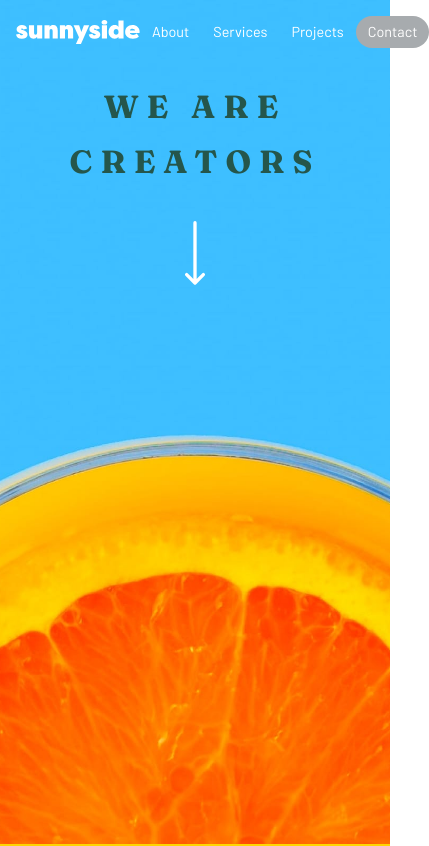
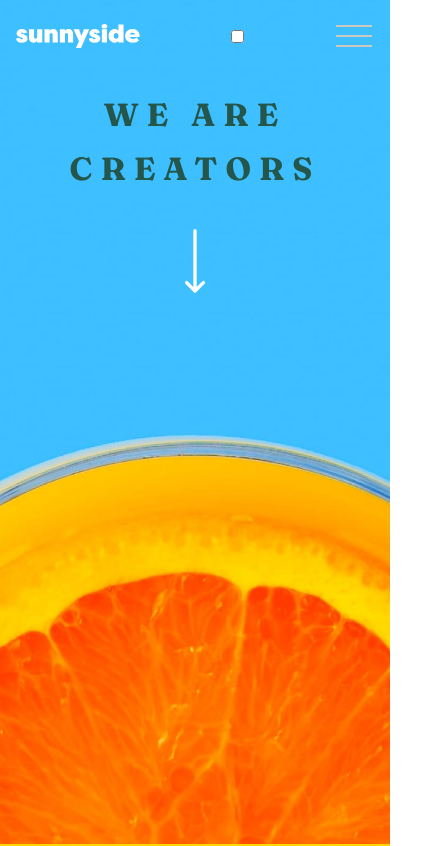
Before and after one commit to nivanovic7/sunnyside, a website: page index.html in a window 390 px wide. Shown: the top 846 px of the page, 429 px wide, since content can reach past the window. Drawn offline with Linux system fonts and the light colour scheme.

Commit message:
Added toggle button

```diff
--- a/index.html
+++ b/index.html
@@ -21,8 +21,12 @@
         <div class="navigation__logo-box">
           <img class="navigation__logo" src="./images/logo.svg" alt="logo" />
         </div>
+        <input type="checkbox" id="chbox" />
 
-        <ul class="navigation__list">
+        <label for="chbox" class="toggle">
+          <span>&nbsp;</span>
+        </label>
+        <ul class="navigation__list menu">
           <li class="navigation__item">
             <a href="#" class="navigation__link">About</a>
           </li>
--- a/sass/layout/_navigation.scss
+++ b/sass/layout/_navigation.scss
@@ -46,3 +46,52 @@
     }
   }
 }
+
+.toggle {
+  display: none;
+
+  span {
+    display: inline-block;
+    width: 90%;
+    height: 2px;
+    border: 3px;
+    background-color: rgb(206, 200, 195);
+    position: relative;
+
+    &::after,
+    &::before {
+      content: "";
+      position: absolute;
+      width: 100%;
+      background-color: rgb(206, 200, 195);
+
+      height: 100%;
+      left: 0;
+    }
+
+    &::after {
+      top: -1.2rem;
+    }
+
+    &::before {
+      top: 1.2rem;
+    }
+  }
+
+  @include respond(tab-port) {
+    display: flex;
+    align-items: center;
+    justify-content: center;
+    width: 40px;
+    height: 40px;
+  }
+}
+.menu {
+  @include respond(tab-port) {
+    display: none;
+  }
+}
+
+input {
+  display: hidden;
+}
```
Also changed, not shown: css/style.css.
